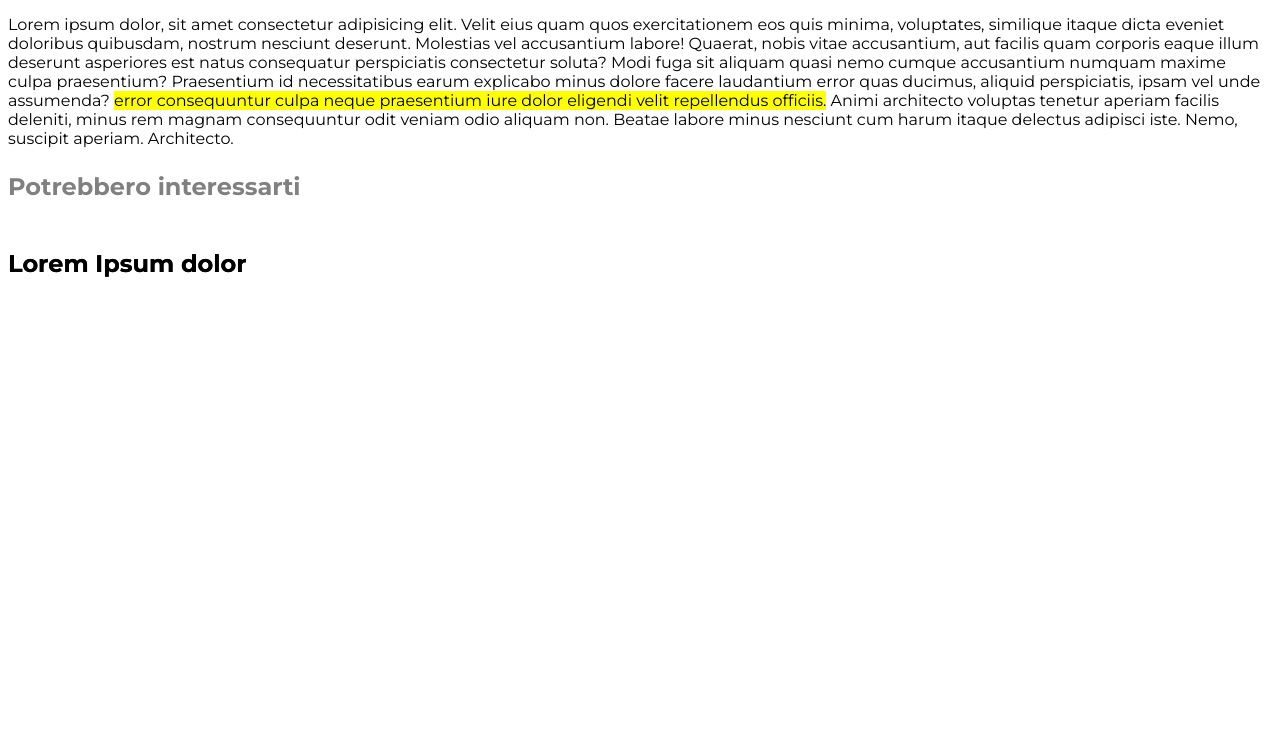
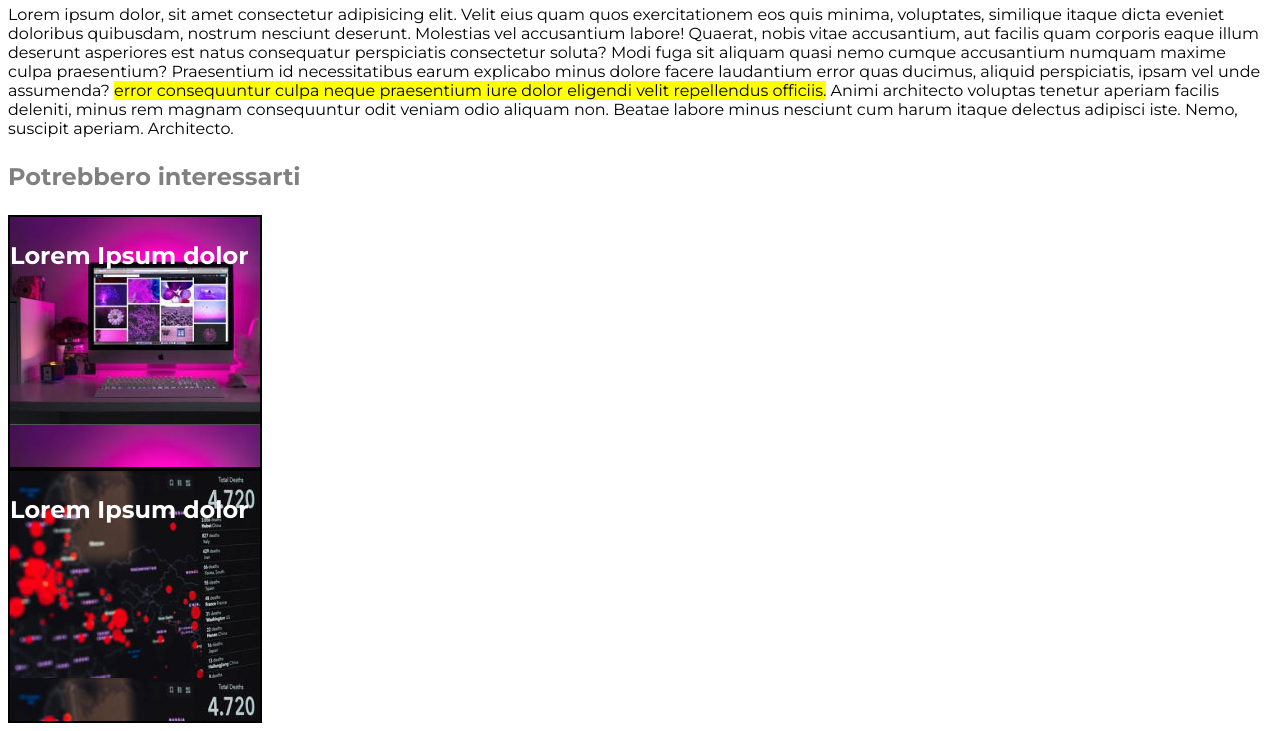
Before and after one commit to marraguglielmo/html-css-booleaner, a plain HTML site: page index.html in a window 1280 px wide. Shown: the part 2137-2868 px from the top of the page. Before the commit the page ends 2415 px from the top, so only its background shows below. Drawn offline with Linux system fonts and the light colour scheme.

```diff
--- a/css/style.css
+++ b/css/style.css
@@ -3,7 +3,7 @@
 } */
 
 body{
-    font-family: 'montserrat', san sans-serif;
+    font-family: 'montserrat', sans-serif;
 }
 
 /* HEADER */
@@ -47,6 +47,7 @@ header img{
 /* TABELLA */
 table{
     text-align: left;
+    border-collapse: collapse;
 }
 
 td{
@@ -74,11 +75,20 @@ footer p{
     color: grey;
 }
 
-.img_footer{
-    position: relative;
+#foto_monitor{
+    border: 2px solid black;
+    width: 250px;
+    height: 250px;
+    background-image: url(/img/monitor.jpg);
+}
+#foto_grafico{
+    border: 2px solid black;
+    width: 250px;
+    height: 250px;
+    background-image: url(/img/graph.jpg);
 }
 
 .text_img_footer{
-    color: black;
-    position: absolute;
+    color: white;
+    text-align: le;
 }
```
